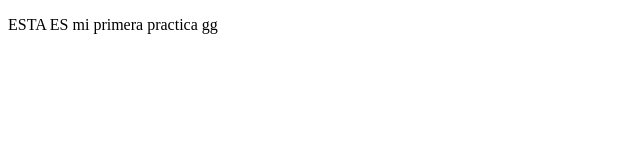
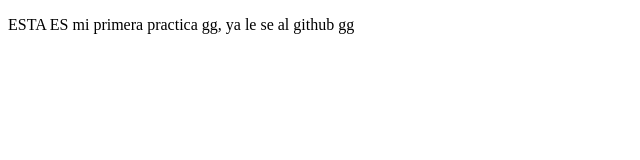
Before and after one commit to chiki00p2/proyectocurso, a plain HTML site: page index.html in a window 1280 px wide. Shown: the whole page, without its empty margins (0-640 px from the left). Drawn offline with Linux system fonts and the light colour scheme.

Commit message:
agregamos cambios gg

```diff
--- a/index.html
+++ b/index.html
@@ -8,7 +8,7 @@
 </head>
 <body>
     <p>
-        ESTA ES mi primera practica gg
+        ESTA ES mi primera practica gg, ya le se al github gg
     </p>
 </body>
 </html>
```
